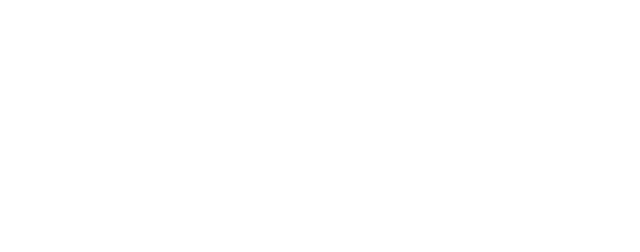
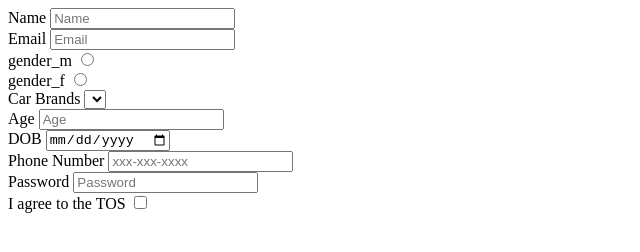
Before and after one commit to acciojob/signup-form-car-panyamlevanuruhussen, a website: page main.html in a window 1280 px wide. Shown: the whole page, without its empty margins (0-640 px from the left). Drawn offline with Linux system fonts and the light colour scheme.

Commit message:
created a submission

```diff
--- a/main.html
+++ b/main.html
@@ -8,6 +8,40 @@
 
 <body>
 	<!-- the entire body must be written by student -->
+	<form method="post">
+		<label for="name">Name</label>
+		<input type="text" placeholder="Name">
+		<br>
+		<label for="email">Email</label>
+		<input type="Email" placeholder="Email" >
+		<br>
+		<label >gender_m</label>
+		<input type="radio" >
+		<br>
+		<label >gender_f</label>
+		<input type="radio" >
+		<br>
+		<label for="cars" >Car Brands</label>
+		<select>
+			<option></option>
+			<option></option>
+		</select>
+		<br>
+		<label for="age">Age</label>
+		<input type="number" placeholder="Age">
+		<br>
+		<label for="dob">DOB</label>
+		<input type="date" >
+		<br>
+		<label for="tel">Phone Number</label>
+		<input type="tel" placeholder="xxx-xxx-xxxx">
+		<br>
+		<label for="	password">Password</label>
+		<input type="password" placeholder="Password">
+		<br>
+		<label for="tos">I agree to the TOS</label>
+		<input type="checkbox">
+	</form>
     <script type="text/javascript" src="./script.js">
 </script>
 
```
